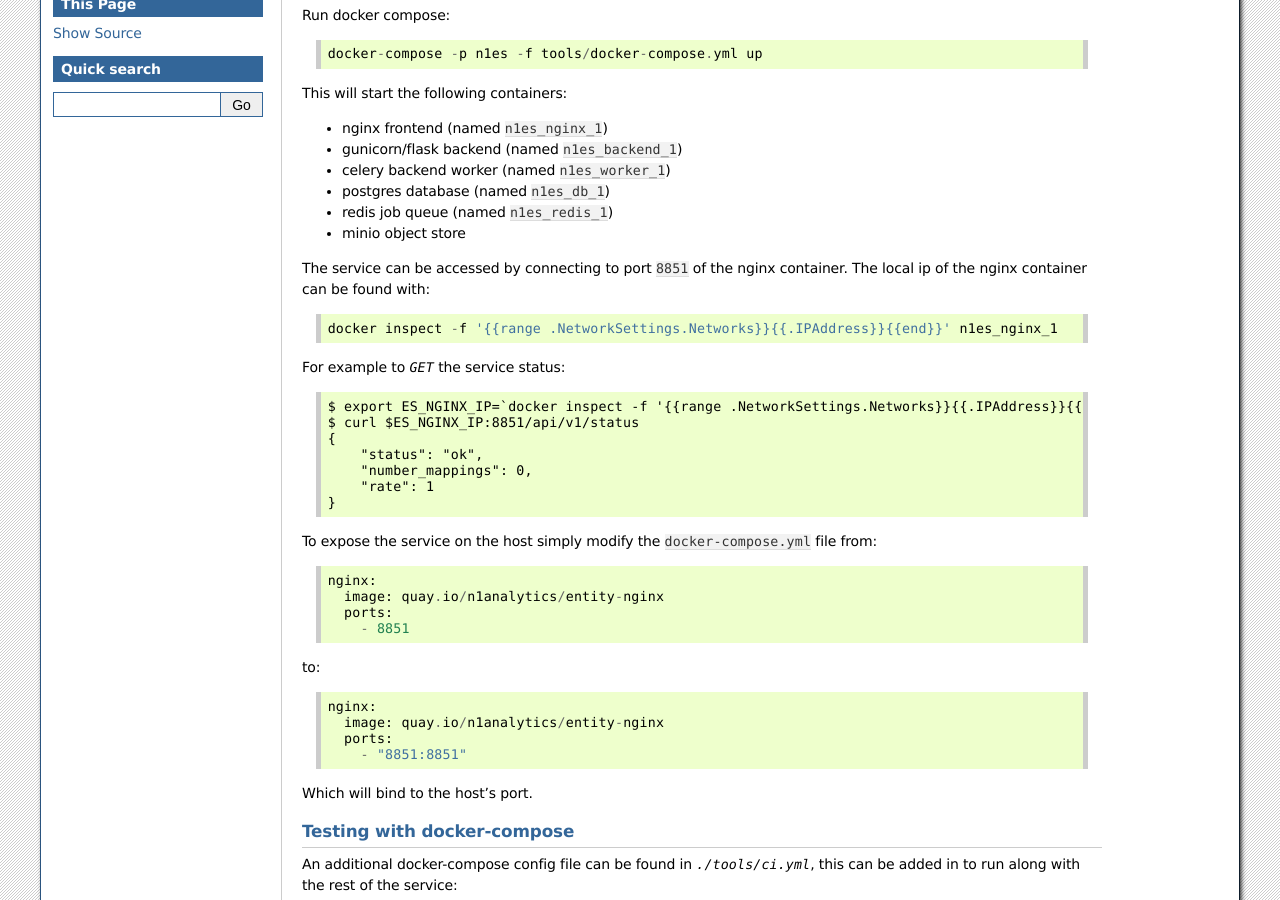
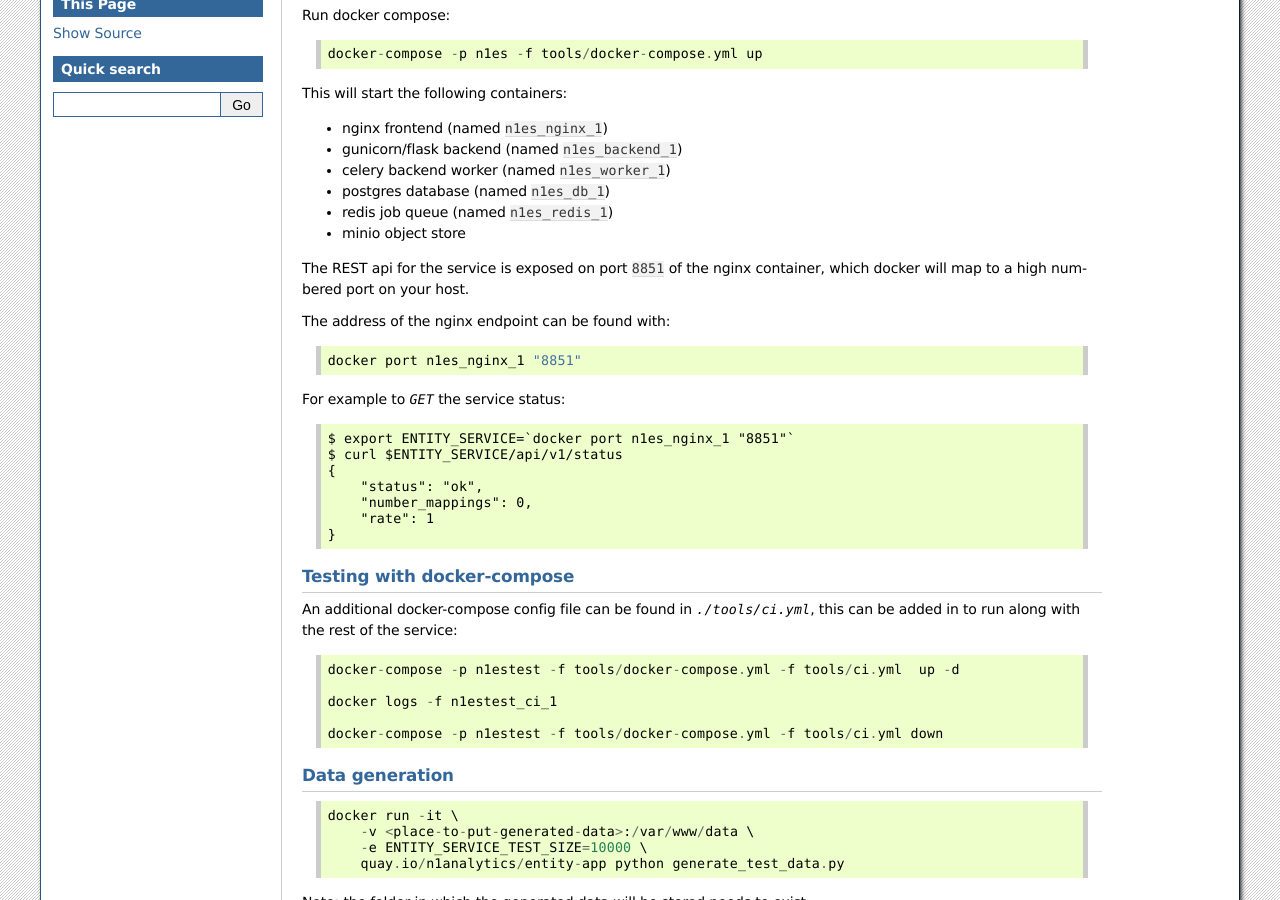
Before and after one commit to data61/anonlink-entity-service, a Sphinx documentation site: the page built from docs/local-deployment.rst, in a window 1280 px wide and 900 px high, scrolled down 396 px. Built offline with Sphinx 7.4.7, drawn with Linux system fonts in a browser that asks for light colours; formulas are drawn with MathJax 3.

Commit message:
Simplify local deployment docs

```diff
--- a/docs/local-deployment.rst
+++ b/docs/local-deployment.rst
@@ -32,39 +32,23 @@ This will start the following containers:
 -  redis job queue (named ``n1es_redis_1``)
 -  minio object store
 
-The service can be accessed by connecting to port ``8851`` of the nginx container.
-The local ip of the nginx container can be found with::
+The REST api for the service is exposed on port ``8851`` of the nginx container, which docker
+will map to a high numbered port on your host.
 
-    docker inspect -f '{{range .NetworkSettings.Networks}}{{.IPAddress}}{{end}}' n1es_nginx_1
+The address of the nginx endpoint can be found with::
+
+    docker port n1es_nginx_1 "8851"
 
 For example to `GET` the service status::
 
-    $ export ES_NGINX_IP=`docker inspect -f '{{range .NetworkSettings.Networks}}{{.IPAddress}}{{end}}' n1es_nginx_1`
-    $ curl $ES_NGINX_IP:8851/api/v1/status
+    $ export ENTITY_SERVICE=`docker port n1es_nginx_1 "8851"`
+    $ curl $ENTITY_SERVICE/api/v1/status
     {
         "status": "ok",
         "number_mappings": 0,
         "rate": 1
     }
 
-
-To expose the service on the host simply modify the ``docker-compose.yml`` file from::
-
-      nginx:
-        image: quay.io/n1analytics/entity-nginx
-        ports:
-          - 8851
-
-
-to::
-
-      nginx:
-        image: quay.io/n1analytics/entity-nginx
-        ports:
-          - "8851:8851"
-
-
-Which will bind to the host's port.
 
 Testing with docker-compose
 ---------------------------
```
